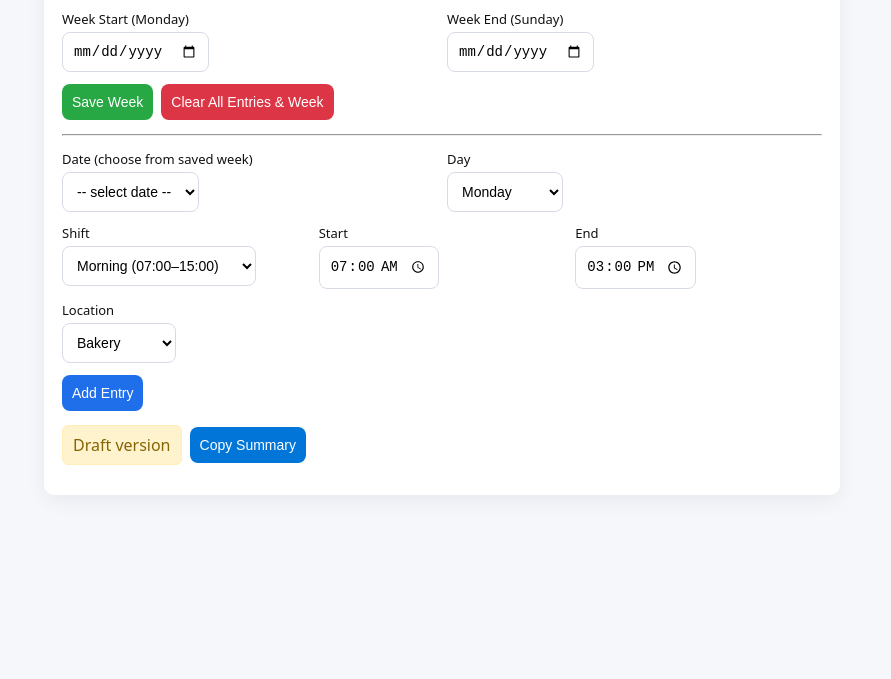
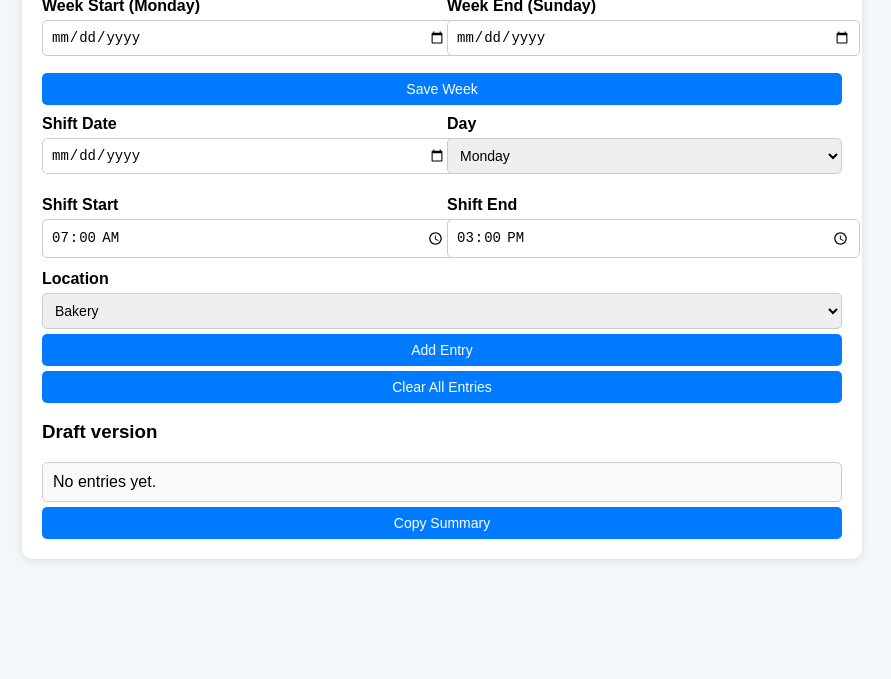
Before and after one commit to akashvpatel/workHours, a plain HTML site: page index.html in a window 1280 px wide. Shown: the part 121-800 px from the top of the page, without its empty margins (198-1089 px from the left). Drawn offline with Linux system fonts and the light colour scheme.

Commit message:
Update index.html

```diff
--- a/index.html
+++ b/index.html
@@ -1,63 +1,45 @@
 <!DOCTYPE html>
 <html lang="en">
 <head>
-  <meta charset="UTF-8" />
-  <meta name="viewport" content="width=device-width, initial-scale=1.0" />
-  <title>Work Hours Tracker</title>
+<meta charset="UTF-8">
+<meta name="viewport" content="width=device-width, initial-scale=1.0">
+<title>Shift Log Tracker</title>
 <style>
-    :root{font-family:system-ui,-apple-system,'Segoe UI',Roboto,Arial;margin:0}
-    body{padding:16px;background:#f6f7fb;color:#111}
-    .card{max-width:760px;margin:0 auto;background:#fff;padding:18px;border-radius:10px;box-shadow:0 6px 20px rgba(19,24,40,0.06)}
-    h1{font-size:20px;margin:0 0 10px}
-    label{font-size:13px;margin-bottom:4px;display:block}
-    .row{display:flex;gap:10px;flex-wrap:wrap;margin-bottom:12px}
-    input,select,button{padding:10px;border-radius:8px;border:1px solid #d7dbe6;background:#fff;font-size:14px}
-    button{cursor:pointer}
-    .btn-primary{background:#1f6feb;color:#fff;border:none}
-    .btn-danger{background:#dc3545;color:#fff;border:none}
-    .btn-success{background:#28a745;color:#fff;border:none}
-    .btn-copy{background:#0275d8;color:#fff;border:none}
-    .muted{color:#556;font-size:13px}
-    #draftArea{margin-top:14px;display:flex;gap:8px;align-items:center}
-    #draftMsg{background:#fff3cd;color:#856404;padding:8px 10px;border-radius:6px;border:1px solid #ffeeba}
-    #summary{margin-top:12px}
-    .entry{background:#f1f5ff;padding:10px;border-radius:8px;margin-bottom:10px}
-    .entry .meta{font-size:13px;color:#333}
-    .entry .remove{background:#ff6b6b;color:#fff;border:none;padding:6px 8px;border-radius:6px;cursor:pointer}
-    .total{margin-top:12px;font-weight:600}
-    @media (max-width:680px){.row{flex-direction:column}#draftArea{flex-direction:column;align-items:stretch}}
+body { font-family: Arial, sans-serif; margin: 20px; background: #f4f7fa; }
+.card { max-width: 800px; margin: auto; background: #fff; padding: 20px; border-radius: 10px; box-shadow: 0 2px 8px rgba(0,0,0,0.1); }
+h2 { text-align: center; }
+label { display: block; margin-top: 10px; font-weight: bold; }
+input, select, button { width: 100%; padding: 8px; margin-top: 5px; border-radius: 5px; border: 1px solid #ccc; font-size: 14px; }
+.row { display: flex; gap: 10px; flex-wrap: wrap; margin-bottom: 12px; }
+.row > div { flex: 1; }
+button { background: #007bff; color: #fff; border: none; cursor: pointer; }
+button:hover { background: #0056b3; }
+#message { background: #f9f9f9; padding: 10px; border-radius: 5px; border: 1px solid #ccc; white-space: pre-line; margin-top: 10px; }
+ul { margin-top: 10px; }
 </style>
 </head>
 <body>
 <div class="card">
-    <h1>Work Hours Tracker</h1>
-    <p class="muted">Set the week once (Mon → Sun). After saving the week, pick date from the 7-day list and add entries. Week stays saved until you clear all.</p>
+<h2>Shift Log Tracker</h2>
 
 <div class="row">
-      <div style="flex:1">
+  <div>
     <label for="weekStart">Week Start (Monday)</label>
-        <input id="weekStart" type="date" />
+    <input type="date" id="weekStart">
   </div>
-      <div style="flex:1">
+  <div>
     <label for="weekEnd">Week End (Sunday)</label>
-        <input id="weekEnd" type="date" />
+    <input type="date" id="weekEnd">
   </div>
 </div>
+<button onclick="saveWeek()">Save Week</button>
 
-    <div style="margin-top:8px;display:flex;gap:8px;flex-wrap:wrap">
-      <button id="saveWeekBtn" class="btn-success">Save Week</button>
-      <button id="clearAllBtn" class="btn-danger">Clear All Entries & Week</button>
+<div class="row">
+  <div>
+    <label for="shiftDate">Shift Date</label>
+    <input type="date" id="shiftDate">
   </div>
-
-    <hr style="margin:14px 0" />
-
-    <form id="entryForm">
-      <div class="row">
-        <div style="flex:1;min-width:160px">
-          <label for="dateSelect">Date (choose from saved week)</label>
-          <select id="dateSelect"><option value="">-- select date --</option></select>
-        </div>
-        <div style="flex:1;min-width:140px">
+  <div>
     <label for="daySelect">Day</label>
     <select id="daySelect">
       <option>Monday</option>
@@ -72,47 +54,89 @@
 </div>
 
 <div class="row">
-        <div style="flex:1;min-width:140px">
-          <label for="shiftSelect">Shift</label>
-          <select id="shiftSelect">
-            <option value="morning">Morning (07:00–15:00)</option>
-            <option value="afternoon">Afternoon (15:00–23:00)</option>
-            <option value="night">Night (23:00–07:00)</option>
-          </select>
+  <div>
+    <label for="shiftStart">Shift Start</label>
+    <input type="time" id="shiftStart" value="07:00">
   </div>
-        <div style="flex:1;min-width:120px">
-          <label for="startTime">Start</label>
-          <input id="startTime" type="time" value="07:00" />
-        </div>
-        <div style="flex:1;min-width:120px">
-          <label for="endTime">End</label>
-          <input id="endTime" type="time" value="15:00" />
+  <div>
+    <label for="shiftEnd">Shift End</label>
+    <input type="time" id="shiftEnd" value="15:00">
   </div>
 </div>
 
-      <div class="row">
-        <div style="flex:1;min-width:140px">
 <label for="location">Location</label>
-          <select id="location"><option>Bakery</option><option>Warehouse</option></select>
-        </div>
-      </div>
+<select id="location">
+  <option>Bakery</option>
+  <option>Warehouse</option>
+</select>
 
-      <div style="margin-top:10px;display:flex;gap:8px;flex-wrap:wrap">
-        <button type="button" id="addEntryBtn" class="btn-primary">Add Entry</button>
-      </div>
-    </form>
+<button onclick="addEntry()">Add Entry</button>
+<button onclick="clearEntries()">Clear All Entries</button>
 
-    <div id="draftArea">
-      <div id="draftMsg">Draft version</div>
-      <button id="copyBtn" class="btn-copy">Copy Summary</button>
-    </div>
-
-    <div id="summary"></div>
+<h3>Draft version</h3>
+<div id="message">No entries yet.</div>
+<button onclick="copyMessage()">Copy Summary</button>
 
 </div>
 
 <script>
-    // existing JS code stays unchanged
+let entries = [];
+
+function saveWeek() {
+  const start = document.getElementById('weekStart').value;
+  const end = document.getElementById('weekEnd').value;
+  if (!start || !end) { alert('Select both week start and end dates.'); return; }
+  localStorage.setItem('weekStart', start);
+  localStorage.setItem('weekEnd', end);
+  alert(`Week saved: ${start} to ${end}`);
+}
+
+function addEntry() {
+  const shiftDate = document.getElementById('shiftDate').value;
+  const day = document.getElementById('daySelect').value;
+  const shiftStart = document.getElementById('shiftStart').value;
+  const shiftEnd = document.getElementById('shiftEnd').value;
+  const location = document.getElementById('location').value;
+
+  if (!shiftDate || !shiftStart || !shiftEnd || !location) { alert('Fill all fields.'); return; }
+
+  const entry = `${day} (${shiftDate}): ${shiftStart} - ${shiftEnd}, ${location}`;
+  entries.push(entry);
+  updateMessage();
+}
+
+function updateMessage() {
+  if (entries.length === 0) document.getElementById('message').innerText = 'No entries yet.';
+  else document.getElementById('message').innerHTML = '<ul><li>' + entries.join('</li><li>') + '</li></ul>';
+}
+
+function clearEntries() {
+  if (!confirm('Clear all entries?')) return;
+  entries = [];
+  updateMessage();
+  localStorage.removeItem('weekStart');
+  localStorage.removeItem('weekEnd');
+}
+
+function copyMessage() {
+  const text = entries.join('\n');
+  navigator.clipboard.writeText(text).then(()=> alert('Summary copied to clipboard!'));
+}
+
+// Auto-select day when shiftDate changes
+document.getElementById('shiftDate').addEventListener('change', function() {
+  const d = new Date(this.value);
+  const days = ['Sunday','Monday','Tuesday','Wednesday','Thursday','Friday','Saturday'];
+  document.getElementById('daySelect').value = days[d.getDay()];
+});
+
+// Load saved week on start
+window.onload = () => {
+  const start = localStorage.getItem('weekStart');
+  const end = localStorage.getItem('weekEnd');
+  if (start) document.getElementById('weekStart').value = start;
+  if (end) document.getElementById('weekEnd').value = end;
+};
 </script>
 </body>
 </html>
```
Lines whose indentation alone changed are shown as unchanged.
